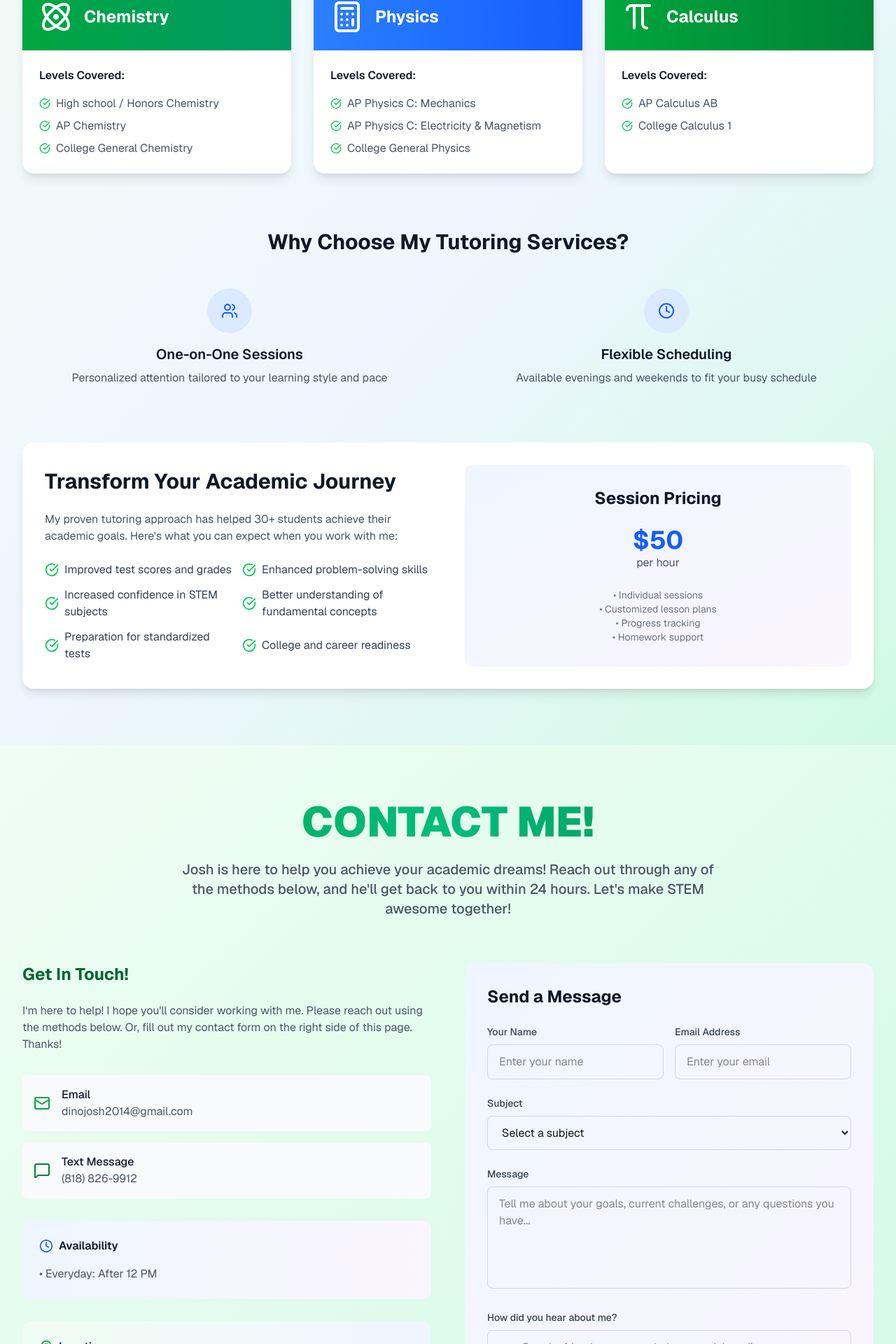
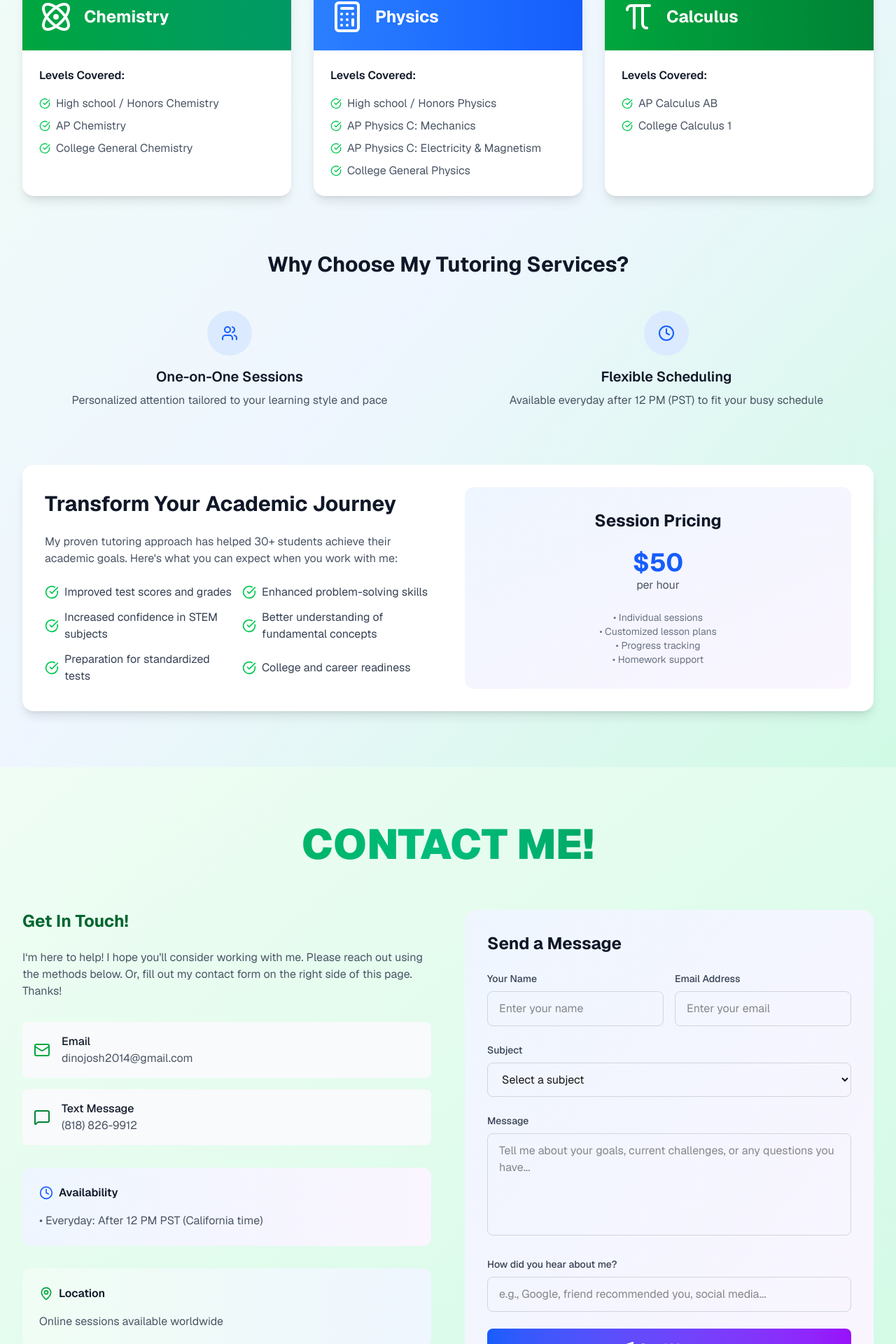
Before and after one commit to Clyde0513/tutoring-website, a Next.js app: page / in a window 1280 px wide. Shown: the part 2028-3948 px from the top of the page at 70% size. Built offline with nearby package versions, Linux system fonts and the light colour scheme.

Commit message:
made changes

```diff
--- a/components/Contact.tsx
+++ b/components/Contact.tsx
@@ -122,9 +122,7 @@ export default function Contact() {
           <h2 className="text-5xl lg:text-6xl font-black text-transparent bg-gradient-to-r from-green-600 via-emerald-500 to-green-700 bg-clip-text mb-6">
             CONTACT ME!
           </h2>
-          <p className="text-xl text-gray-600 max-w-3xl mx-auto font-medium">
-            Josh is here to help you achieve your academic dreams! Reach out through any of the methods below, and he&apos;ll get back to you within 24 hours. Let&apos;s make STEM awesome together!
-          </p>
+
         </motion.div>
 
         <div className="grid grid-cols-1 lg:grid-cols-2 gap-12">
@@ -175,9 +173,7 @@ export default function Contact() {
                 <span>Availability</span>
               </h4>
               <div className="space-y-2 text-gray-600">
-                <p>• Everyday: After 12 PM</p>
-                {/* <p>• Saturday: 9:00 AM - 6:00 PM</p>
-                <p>• Sunday: 12:00 PM - 6:00 PM</p> */}
+                <p>• Everyday: After 12 PM PST (California time)</p>
               </div>
             </div>
 
--- a/components/Services.tsx
+++ b/components/Services.tsx
@@ -13,7 +13,7 @@ export default function Services() {  const subjects = [
     {
       icon: <Calculator className="h-12 w-12" />,
       title: "Physics",
-      levels: ["AP Physics C: Mechanics", "AP Physics C: Electricity & Magnetism", "College General Physics"],
+      levels: ["High school / Honors Physics", "AP Physics C: Mechanics", "AP Physics C: Electricity & Magnetism", "College General Physics"],
       color: "from-blue-500 to-blue-600"
     },
     {
@@ -33,7 +33,7 @@ export default function Services() {  const subjects = [
     {
       icon: <Clock className="h-6 w-6" />,
       title: "Flexible Scheduling",
-      description: "Available evenings and weekends to fit your busy schedule"
+      description: "Available everyday after 12 PM (PST) to fit your busy schedule"
     }
   ];
 
```
